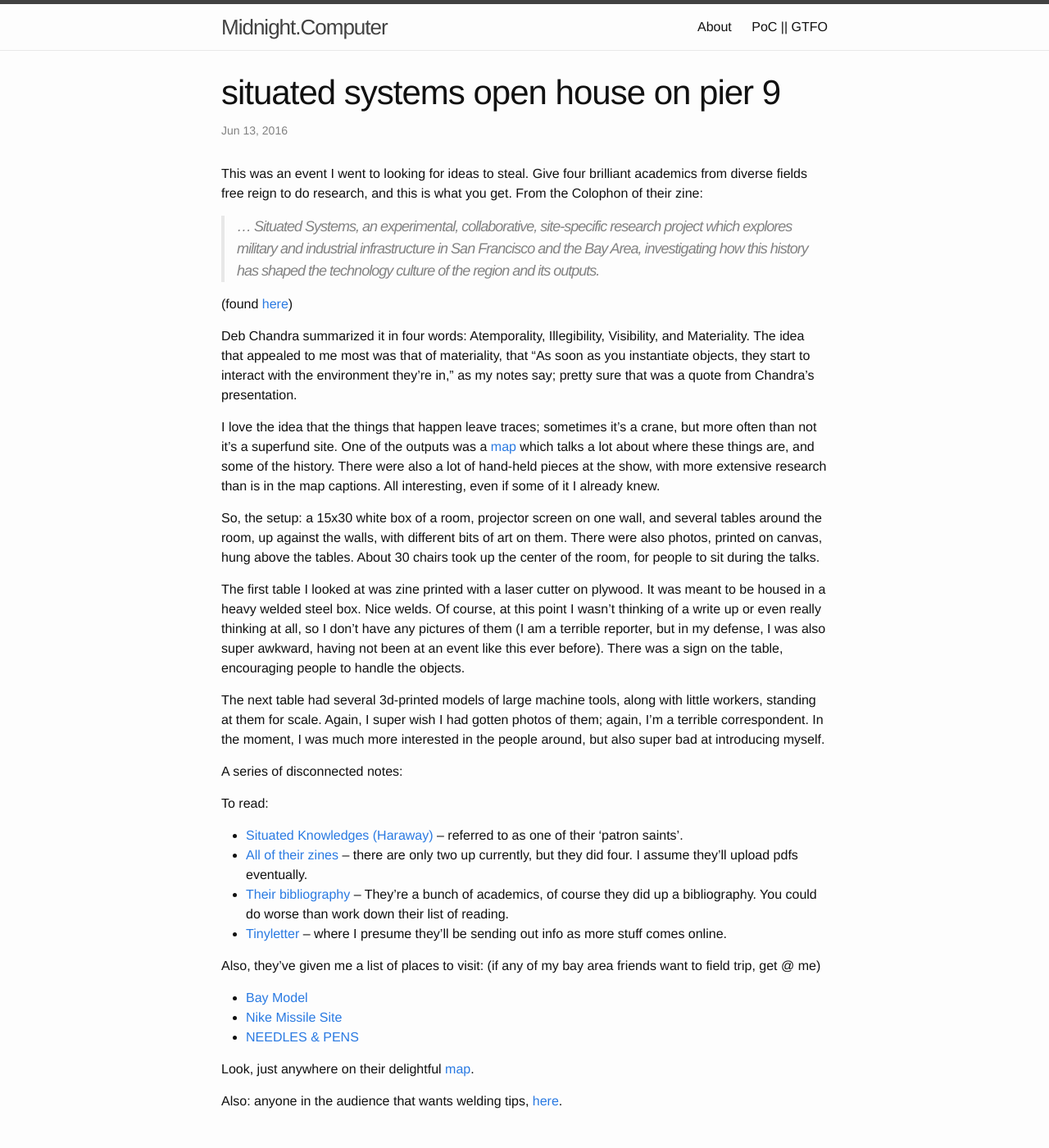
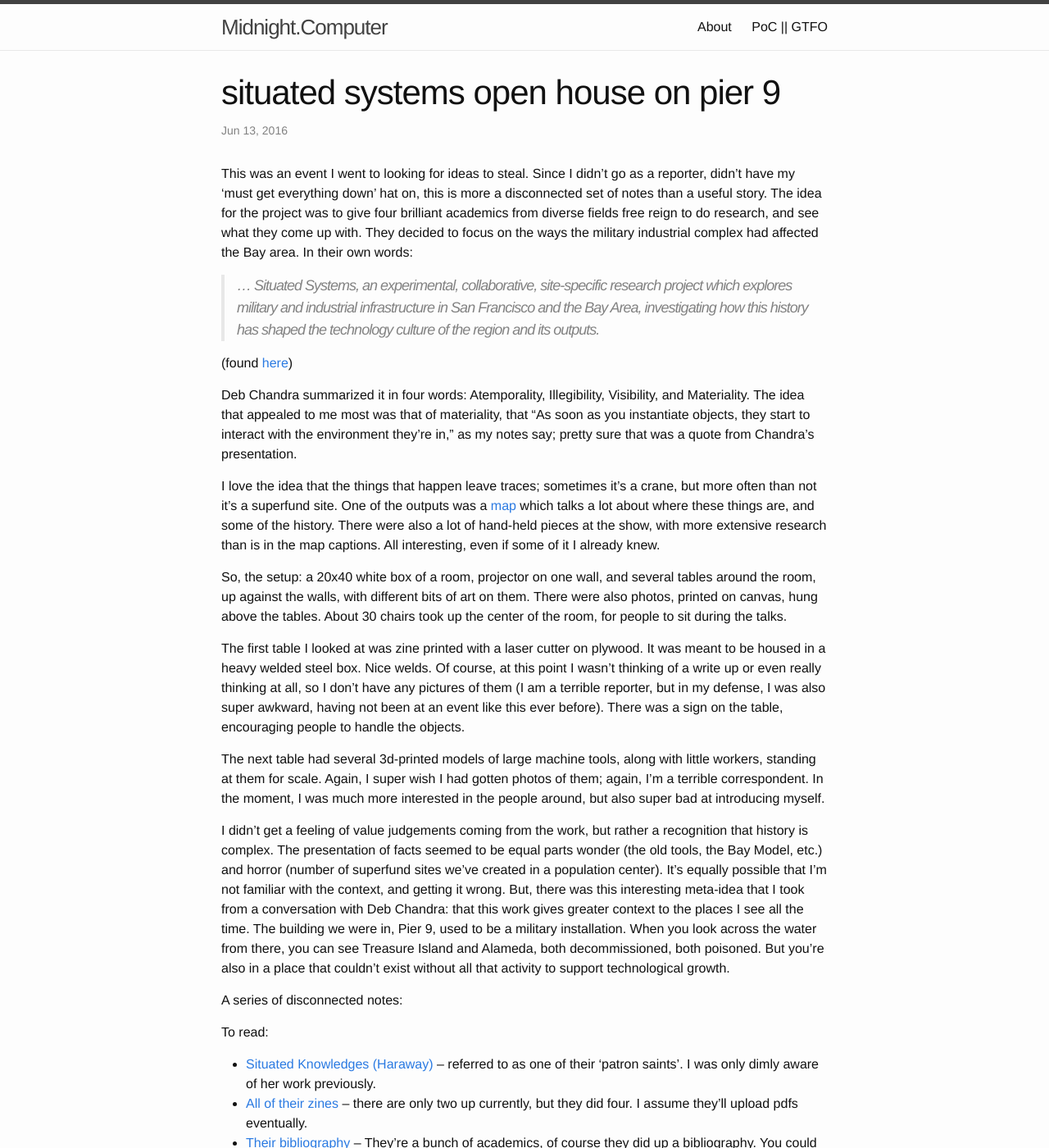
Before and after one commit to photomattmills/midnight_computer, a Jekyll site: the page built from _posts/2016-06-12-situated-systems-open-house-on-pier-9.markdown, in a window 1280 px wide and 1400 px high. Shown: the whole window at 82% size. Built offline with Jekyll 4.4.1, drawn with Linux system fonts in a browser that asks for light colours; a script that is not in the unit is left out.

Commit message:
situated systems post and banner for eff

```diff
--- a/_layouts/default.html
+++ b/_layouts/default.html
@@ -3,8 +3,17 @@
 
   {% include head.html %}
 
-  <body>
 
+    <!--[if !(lt IE 8)]><!-->
+<script type="text/javascript">
+  (function(){
+    var e = document.createElement('script'); e.type='text/javascript'; e.async = true;
+    e.src = 'https://www.eff.org/ngw/widget.min.js';
+    var s = document.getElementsByTagName('script')[0]; s.parentNode.insertBefore(e, s);
+  })();
+</script>
+<!--<![endif]-->
+<body>
     {% include header.html %}
 
     <div class="page-content">
--- a/_posts/2016-06-12-situated-systems-open-house-on-pier-9.markdown
+++ b/_posts/2016-06-12-situated-systems-open-house-on-pier-9.markdown
@@ -4,7 +4,7 @@
 date: 2016-06-12 21:37:44 -0700
 ---
 
-This was an event I went to looking for ideas to steal. Give four brilliant academics from diverse fields free reign to do research, and this is what you get. From the Colophon of their zine:
+This was an event I went to looking for ideas to steal. Since I didn't go as a reporter, didn't have my 'must get everything down' hat on, this is more a disconnected set of notes than a useful story. The idea for the project was to give four brilliant academics from diverse fields free reign to do research, and see what they come up with. They decided to focus on the ways the military industrial complex had affected the Bay area. In their own words:
 
 > ... Situated Systems, an experimental, collaborative,
 site-specific research project which explores military and industrial infrastructure
@@ -17,16 +17,19 @@
 
 I love the idea that the things that happen leave traces; sometimes it's a crane, but more often than not it's a superfund site. One of the outputs was a [map](http://situated.systems/sites/) which talks a lot about where these things are, and some of the history. There were also a lot of hand-held pieces at the show, with more extensive research than is in the map captions. All interesting, even if some of it I already knew.
 
-So, the setup: a 15x30 white box of a room, projector screen on one wall, and several tables around the room, up against the walls, with different bits of art on them. There were also photos, printed on canvas, hung above the tables. About 30 chairs took up the center of the room, for people to sit during the talks.
+So, the setup: a 20x40 white box of a room, projector on one wall, and several tables around the room, up against the walls, with different bits of art on them. There were also photos, printed on canvas, hung above the tables. About 30 chairs took up the center of the room, for people to sit during the talks.
+
 
 The first table I looked at was zine printed with a laser cutter on plywood. It was meant to be housed in a heavy welded steel box. Nice welds. Of course, at this point I wasn't thinking of a write up or even really thinking at all, so I don't have any pictures of them (I am a terrible reporter, but in my defense, I was also super awkward, having not been at an event like this ever before). There was a sign on the table, encouraging people to handle the objects.
 
 The next table had several 3d-printed models of large machine tools, along with little workers, standing at them for scale. Again, I super wish I had gotten photos of them; again, I'm a terrible correspondent. In the moment, I was much more interested in the people around, but also super bad at introducing myself.
 
+I didn't get a feeling of value judgements coming from the work, but rather a recognition that history is complex. The presentation of facts seemed to be equal parts wonder (the old tools, the Bay Model, etc.) and horror (number of superfund sites we've created in a population center). It's equally possible that I'm not familiar with the context, and getting it wrong. But, there was this interesting meta-idea that I took from a conversation with Deb Chandra: that this work gives greater context to the places I see all the time. The building we were in, Pier 9, used to be a military installation. When you look across the water from there, you can see Treasure Island and Alameda, both decommissioned, both poisoned. But you're also in a place that couldn't exist without all that activity to support technological growth.
+
 A series of disconnected notes:
 
 To read:
- * [Situated Knowledges (Haraway)](http://www.staff.amu.edu.pl/~ewa/Haraway,%20Situated%20Knowledges.pdf) -- referred to as one of their 'patron saints'.
+ * [Situated Knowledges (Haraway)](http://www.staff.amu.edu.pl/~ewa/Haraway,%20Situated%20Knowledges.pdf) -- referred to as one of their 'patron saints'. I was only dimly aware of her work previously.
  * [All of their zines](http://situated.systems/knowledges/) -- there are only two up currently, but they did four. I assume they'll upload pdfs eventually.
  * [Their bibliography](http://situated.systems/bibliography/) -- They're a bunch of academics, of course they did up a bibliography. You could do worse than work down their list of reading.
  * [Tinyletter](http://tinyletter.com/situatedsystems) -- where I presume they'll be sending out info as more stuff comes online.
@@ -37,5 +40,3 @@
  * [NEEDLES & PENS](http://www.needles-pens.com/)
 
 Look, just anywhere on their delightful [map](http://situated.systems/sites/).
-
-Also: anyone in the audience that wants welding tips, [here](http://www.thefabricator.com/article/arcwelding/22-possible-causes-of-weld-metal-porosity).
```
